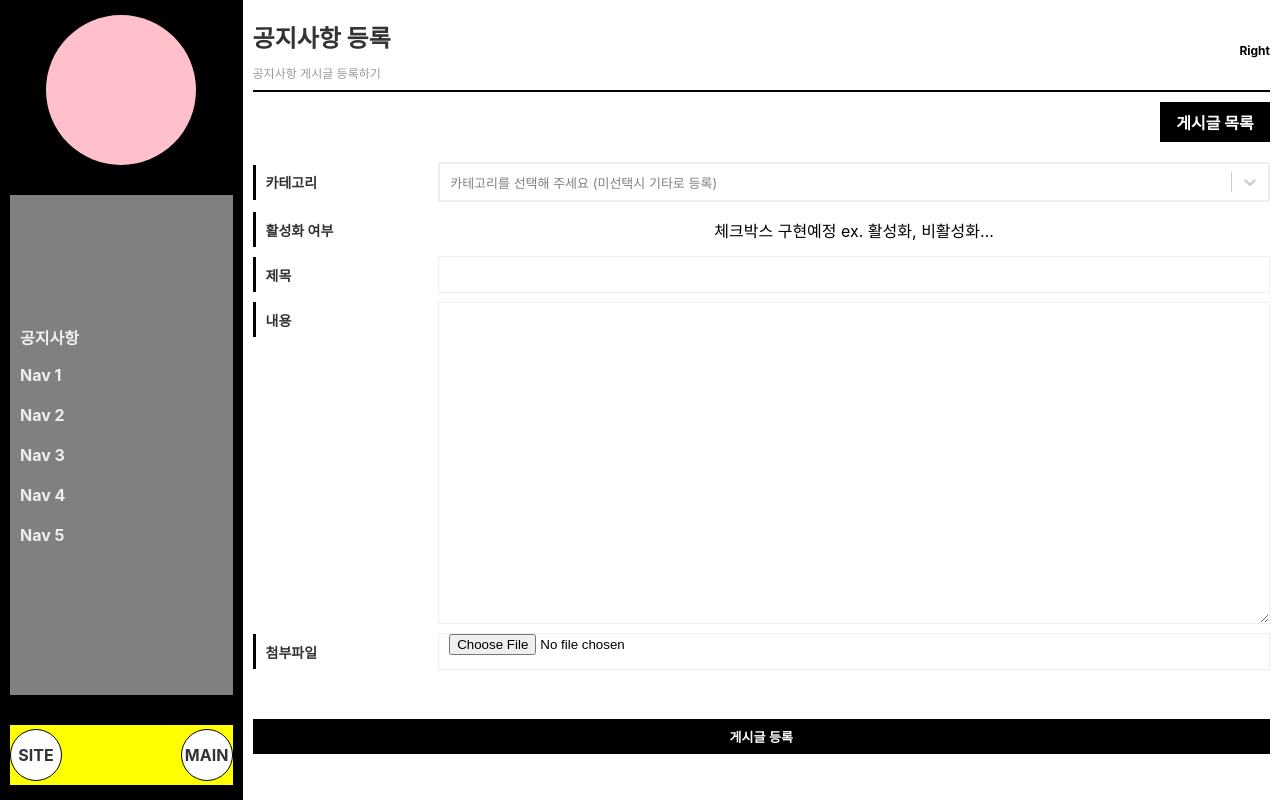
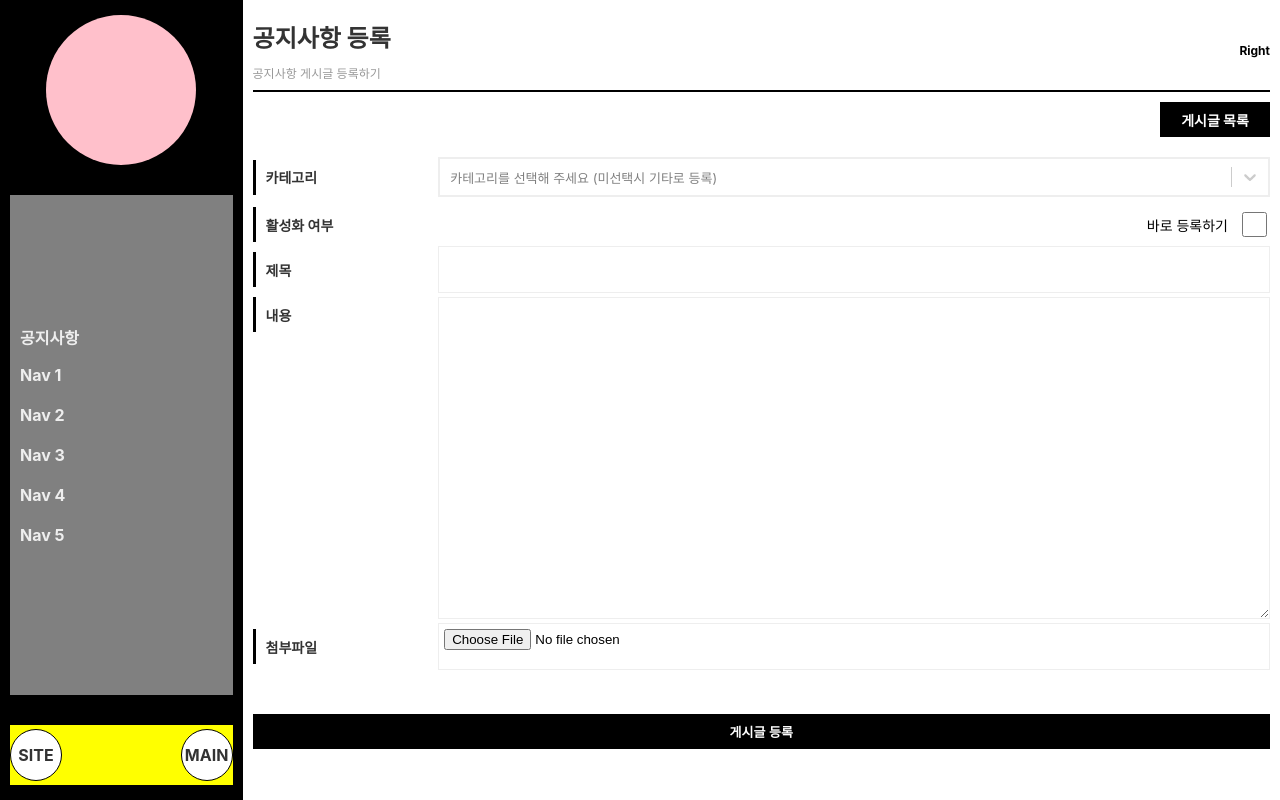
Before and after one commit to g-boram/MainP_Front, a React (Create React App) app in the folder main-front/: page /manager/board/notice/create in a window 1280 px wide. Built offline with nearby package versions, Linux system fonts and the light colour scheme.

Commit message:
[관리자] 게시글 등록 페이지 구현중

```diff
--- /dev/null
+++ b/main-front/src/api/boardApi.js
@@ -0,0 +1,16 @@
+import axios from "axios";
+import { SERVER_URL } from "../constants/urlList";
+
+export const createBoard = async (formTotalData) => {
+  try {
+    const response = await axios.post(`${SERVER_URL.LOCAL}/board`, formTotalData, {
+      headers: {
+        "Content-Type": "multipart/form-data",
+      },
+    });
+    return response.data;
+  } catch (error) {
+    console.error("Error creating board:", error);
+    throw error;
+  }
+};
--- a/main-front/src/components/manager/board/NoticeForm.jsx
+++ b/main-front/src/components/manager/board/NoticeForm.jsx
@@ -1,65 +1,44 @@
 import React, { useState } from "react";
-import axios from "axios";
 import styled from "@emotion/styled";
-import { css } from "@emotion/react";
 import Spacing from "../../shared/Spacing";
 import Flex from "../../shared/Flex";
 import BaseButton from "../../shared/Button";
 import CreatableSelect from "react-select/creatable";
 import { MANAGER_CATEGORY } from "../../../constants/category";
 import { colorPalette } from "../../../styles/colorPalette";
-import { useSelector } from "react-redux";
+import { useDispatch, useSelector } from "react-redux";
+import { createBoard } from "../../../api/boardApi";
+import { useAlertContext } from "../../../contexts/AlertContextProvider";
+import { useNavigate } from "react-router-dom";
+import { BarLoader } from "react-spinners";
 
 // 관리자-공지사항 폼양식
 export default function NoticeForm() {
   const { user } = useSelector((state) => state.auth);
-  console.log("user : ", user);
+  const { open } = useAlertContext();
+  const navigate = useNavigate();
+  const dispatch = useDispatch();
+  const { isLoading, board, error } = useSelector((state) => state.board);
+
   const [file, setFile] = useState(null);
-
-  const handleFileChange = (e) => {
-    const selectedFile = e.target.files[0]; // 첫 번째 파일을 선택
-    setFile(selectedFile);
-  };
-
-  // const [formData, setFormData] = useState({
-  //   title: "",
-  //   content: "",
-  //   userId: 4,
-  //   status: "ACTIVE",
-  //   role: "ADMIN",
-  // });
-
-  // const handleChange = (e) => {
-  //   const { name, value } = e.target;
-  //   setFormData((prev) => ({ ...prev, [name]: value }));
-  // };
-
-  // const handleSubmit = async (e) => {
-  //   e.preventDefault();
-  //   console.log("formData", formData);
-
-  //   try {
-  //     const response = await axios.post("http://localhost:8080/board", formData);
-  //     alert("Board created successfully!");
-  //     setFormData({ title: "", content: "", ...formData }); // Reset form
-  //   } catch (error) {
-  //     console.error("Error creating board:", error);
-  //     alert("Failed to create the board. Please try again.");
-  //   }
-  // };
-
-  // teest
-  // const user = useUser()
-  // const navigate = useNavigate()
   const [category, setCategory] = useState();
+  const [isActive, setIsActive] = useState(false);
   const [formValues, setFormValues] = useState({
     title: "",
     content: "",
     category: "",
-    userId: 17,
+    userId: 0,
     status: "ACTIVE",
     role: "ADMIN",
   });
+
+  const handleCheckboxChange = (e) => {
+    setIsActive(e.target.checked);
+  };
+  const handleFileChange = (e) => {
+    const selectedFile = e.target.files[0];
+    setFile(selectedFile);
+  };
 
   const handleFormValues = (e) => {
     setFormValues((prevFormValues) => ({
@@ -75,9 +54,9 @@ export default function NoticeForm() {
       title: formValues.title,
       content: formValues.content,
       category: category ? category.value : "other",
-      userId: 17,
-      status: "ACTIVE",
-      role: "ADMIN",
+      userId: user ? user.userId : 0,
+      status: formValues.status,
+      role: user ? user.role : "NOT_ADMIN",
       imageUrl: "",
     };
 
@@ -85,81 +64,16 @@ export default function NoticeForm() {
     formTotalData.append("boardReq", JSON.stringify(data));
     formTotalData.append("file", file); // 선택한 파일을 FormData에 추가
 
-    // console.log("formTotalData.entries()", formTotalData.entries());
-    // FormData 내용 확인하기
-    for (let pair of formTotalData.entries()) {
-      console.log(pair[0] + ": " + pair[1]); // key와 value 출력
-    }
-
-    //Test-------------------------------------------
-    try {
-      const response = await axios.post("http://localhost:8080/board", formTotalData, {
-        headers: {
-          "Content-Type": "multipart/form-data", // multipart/form-data 헤더 설정
-        },
-      });
-      console.log("response: ", response.data);
-      // 서버 응답 처리
-      alert("게시글 등록 완료!");
-      setFormValues({
-        title: "",
-        content: "",
-        category: "",
-        userId: 4,
-        status: "ACTIVE",
-        role: "ADMIN",
-      });
-      setFile(null); // 파일 상태 초기화
-    } catch (e) {
-      console.log("error", e);
-      alert("게시글 등록 실패");
-    }
-    //Test-------------------------------------------
-
-    // e.preventDefault();
-    // const formData = {
-    //   ...formValues,
-    //   uid: user?.uid,
-    //   email: user?.email,
-    //   name: user?.displayName,
-    //   category: category ? category.value : "info",
-    // };
-    // try {
-    //   await addBoard(formData);
-    //   setFormValues({
-    //     title: "",
-    //     content: "",
-    //     category: "",
-    //     uid: "",
-    //     email: "",
-    //     name: "",
-    //   });
-    //   toast.success("게시글 등록 완료!");
-    //   navigate("/manager/data/setBoardData");
-    // } catch (e) {
-    //   console.log("error", e);
-    // }
+    dispatch(createBoard(formTotalData));
   };
 
-  // function InputField({ label, id, ...props }) {
-  //   return (
-  //     <FormGroup>
-  //       <label htmlFor={id}>{label}</label>
-  //       <FormControlInput id={id} {...props} />
-  //     </FormGroup>
-  //   );
-  // }
-
-  // function TextareaField({ label, id, ...props }) {
-  //   return (
-  //     <FormGroup>
-  //       <label htmlFor={id}>{label}</label>
-  //       <FormControlTextArea id={id} {...props}></FormControlTextArea>
-  //     </FormGroup>
-  //   );
-  // }
-
   return (
+    <>
+      {isLoading ? (
+        <LoadingContainer>
+          <BarLoader color="#000" z-index={11} cssOverride={{ margin: "0 auto", top: "50%" }} />
+        </LoadingContainer>
+      ) : (
         <FormContainer>
           <Flex direction="column">
             <Spacing size={10} />
@@ -196,7 +110,10 @@ export default function NoticeForm() {
 
             <Flex>
               <Label>활성화 여부</Label>
-          <InputBox>체크박스 구현예정 ex. 활성화, 비활성화...</InputBox>
+              <CheckBoxRow>
+                <label id="active">바로 등록하기</label>
+                <input id="active" type="checkbox" checked={isActive} onChange={handleCheckboxChange} />
+              </CheckBoxRow>
             </Flex>
             <Spacing size={10} />
 
@@ -230,8 +147,18 @@ export default function NoticeForm() {
             </BaseButton>
           </Flex>
         </FormContainer>
+      )}
+    </>
   );
 }
+
+const LoadingContainer = styled.div`
+  min-height: 700px;
+  width: 100%;
+  margin: 0 auto;
+  background-color: rgba(0, 0, 0, 0.2);
+  z-index: 10;
+`;
 
 const FormContainer = styled.div`
   height: auto;
@@ -277,7 +204,24 @@ const InputBox = styled.div`
   & input {
     border: 1px solid #eee;
     width: 100%;
-    padding: 0px 10px;
+    padding: 5px;
     height: 35px;
   }
 `;
+
+const CheckBoxRow = styled.div`
+  height: 35px;
+  width: 100%;
+  gap: 10px;
+  font-size: 14px;
+  display: flex;
+  align-items: center;
+  justify-content: flex-end;
+
+  & input {
+    border: 1px solid #eee;
+    width: 25px;
+    padding: 0px 10px;
+    height: 25px;
+  }
+`;
--- a/main-front/src/components/shared/LinkButton.jsx
+++ b/main-front/src/components/shared/LinkButton.jsx
@@ -10,9 +10,18 @@ export default function LinkButton({
   text = "",
   width = "40px",
   height = "20px",
+  fontSize = "12px",
 }) {
   return (
-    <StyledLink to={to} color={color} border={border} bgColor={bgColor} width={width} height={height}>
+    <StyledLink
+      to={to}
+      fontSize={fontSize}
+      color={color}
+      border={border}
+      bgColor={bgColor}
+      width={width}
+      height={height}
+    >
       {text}
     </StyledLink>
   );
@@ -44,4 +53,7 @@ const StyledLink = styled(Link)`
   ${({ border }) => css`
     border: ${border};
   `}
+  ${({ fontSize }) => css`
+    font-size: ${fontSize};
+  `}
 `;
--- a/main-front/src/pages/manager/board/M_NoticeCreatePage.jsx
+++ b/main-front/src/pages/manager/board/M_NoticeCreatePage.jsx
@@ -18,7 +18,8 @@ export default function M_NoticeCreatePage() {
             bgColor="black"
             text="게시글 목록"
             width="100px"
-            height="30px"
+            height="25px"
+            fontSize="14px"
           />
         </NavRow>
         <ContentBox>
--- a/main-front/src/pages/manager/board/M_NoticePage.jsx
+++ b/main-front/src/pages/manager/board/M_NoticePage.jsx
@@ -19,6 +19,7 @@ export default function M_NoticePage() {
               text="게시글 등록하기"
               width="120px"
               height="35px"
+              fontSize="14px"
             />
           </NavRow>
         </ContentBox>
--- a/main-front/src/pages/user/SigninPage.jsx
+++ b/main-front/src/pages/user/SigninPage.jsx
@@ -8,7 +8,7 @@ import { loginUser } from "../../reduxSlice/authSlice";
 import styled from "@emotion/styled";
 import Form from "../../components/signin/Form";
 import SignInImg from "../../assert/signinCar.png";
-import LightDimmed from "../../components/shared/LightDimmed";
+import Dimmed from "../../components/shared/Dimmed";
 
 // ****************************** //
 // 로그인 페이지
@@ -43,9 +43,9 @@ export default function SigninPage() {
 
   if (isLoading) {
     return (
-      <LightDimmed>
+      <Dimmed>
         <BarLoader color="#000" z-index={11} cssOverride={{ margin: "0 auto", top: "50%" }} />
-      </LightDimmed>
+      </Dimmed>
     );
   }
 
--- a/main-front/src/pages/user/SignupPage.jsx
+++ b/main-front/src/pages/user/SignupPage.jsx
@@ -9,7 +9,7 @@ import SignUpImg from "../../assert/signupCar.png";
 import Text from "../../components/shared/Text";
 import Form from "../../components/signup/Form";
 import styled from "@emotion/styled";
-import LightDimmed from "../../components/shared/LightDimmed";
+import Dimmed from "../../components/shared/Dimmed";
 
 // 회원가입 페이지
 export default function SignupPage() {
@@ -42,9 +42,9 @@ export default function SignupPage() {
 
   if (isLoading) {
     return (
-      <LightDimmed>
+      <Dimmed>
         <BarLoader color="#000" z-index={11} cssOverride={{ margin: "0 auto", top: "50%" }} />
-      </LightDimmed>
+      </Dimmed>
     );
   }
 
--- /dev/null
+++ b/main-front/src/reduxSlice/boardSlice.js
@@ -0,0 +1,47 @@
+import { createSlice, createAsyncThunk } from "@reduxjs/toolkit";
+import { SERVER_URL } from "../constants/urlList";
+import axios from "axios";
+
+// 게시판 생성 Thunk
+export const createBoard = createAsyncThunk("board/createBoard", async (formTotalData, { rejectWithValue }) => {
+  try {
+    const response = await axios.post(`${SERVER_URL.LOCAL}/board`, formTotalData, {
+      headers: {
+        "Content-Type": "multipart/form-data",
+      },
+    });
+    return response.data;
+  } catch (error) {
+    return rejectWithValue(error.response.data || "Error creating board");
+  }
+});
+
+const boardSlice = createSlice({
+  name: "board",
+  initialState: {
+    isLoading: false,
+    board: null,
+    error: null,
+  },
+  reducers: {}, // 추가 리듀서가 필요하다면 작성
+  extraReducers: (builder) => {
+    builder
+      // createBoard Pending
+      .addCase(createBoard.pending, (state) => {
+        state.isLoading = true;
+        state.error = null;
+      })
+      // createBoard Fulfilled
+      .addCase(createBoard.fulfilled, (state, action) => {
+        state.isLoading = false;
+        state.board = action.payload;
+      })
+      // createBoard Rejected
+      .addCase(createBoard.rejected, (state, action) => {
+        state.isLoading = false;
+        state.error = action.payload;
+      });
+  },
+});
+
+export default boardSlice.reducer;
--- a/main-front/src/store.js
+++ b/main-front/src/store.js
@@ -2,12 +2,14 @@ import { configureStore } from "@reduxjs/toolkit";
 import isManagerPathReducer from "./reduxSlice/isManagerPathSlice";
 import authReducer from "./reduxSlice/authSlice";
 import registerReducer from "./reduxSlice/registerSlice";
+import boardReducer from "./reduxSlice/boardSlice";
 
 export const store = configureStore({
   reducer: {
     isManagerPath: isManagerPathReducer,
     auth: authReducer,
     register: registerReducer,
+    board: boardReducer,
   },
   middleware: (getDefaultMiddleware) =>
     getDefaultMiddleware({
```
Also changed, not shown: main-front/src/api/authService.js (deleted, +0 -42 lines), main-front/src/api/noticeService.js (deleted). Lines whose indentation alone changed are shown as unchanged.
